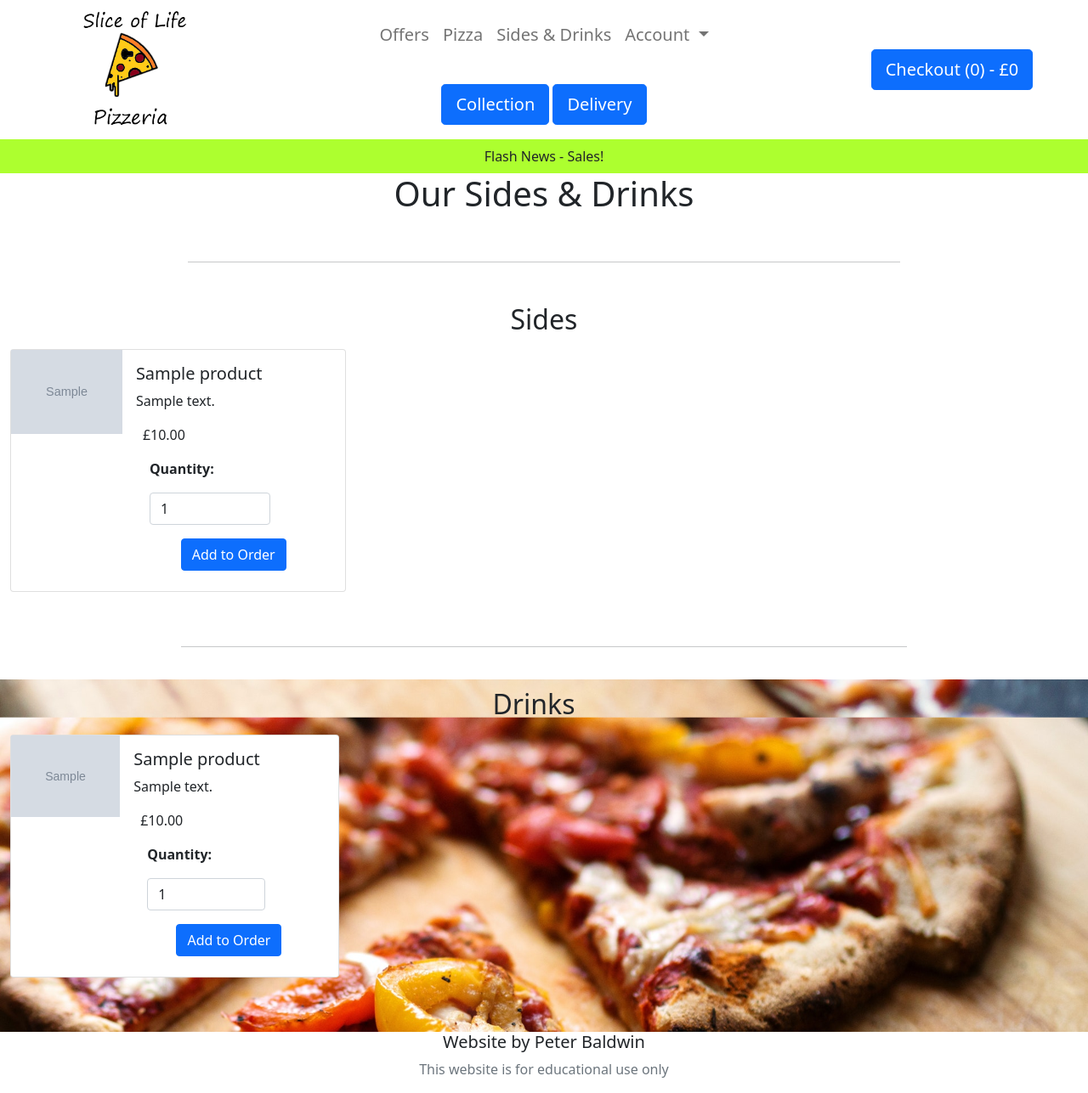
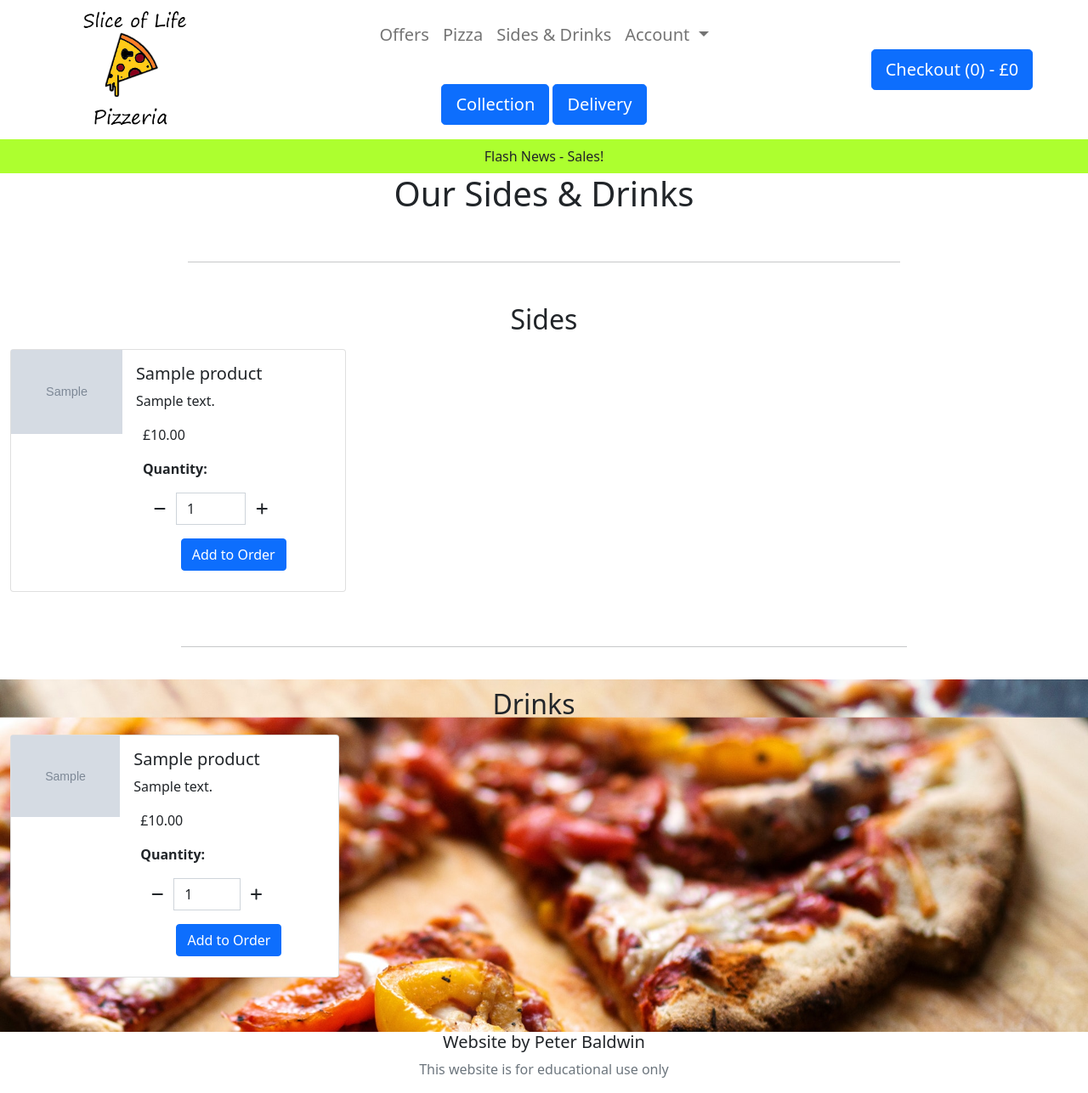
Before and after one commit to Baldpet/slice-of-life-pizzeria, a Django app: template products/templates/products/sides.html in a window 1280 px wide. Shown: the whole page at 85% size. Run offline with Django 3.2, Linux system fonts and the light colour scheme; the template is opened without the code that fills it: values that come from a table or form of the project are taken from there, others are empty; tables that the repository leaves empty hold one stand-in row (values such as "Sample post"); grey boxes marked "Sample" are stand-in pictures; some libraries are stand-ins or nearby versions.

Commit message:
Added increment and decrement buttons to sides.html

```diff
--- a/products/templates/products/sides.html
+++ b/products/templates/products/sides.html
@@ -50,9 +50,29 @@
                                                 {% endfor %}
                                             {% endif %}
                                             <div class="form-row">
-                                                <div class="col-8 m-2 display-inline">
-                                                    <p><strong>Quantity:</strong></p>
-                                                    <input type="number" class="form-control qty-input" value="1" max="99" name="quantity">
+                                                <p><strong>Quantity:</strong></p>
+                                                <div class="form-group w-75">
+                                                    <div class="input-group">
+                                                        <div class="input-group-prepend">
+                                                            <button class="decrement-qty btn"
+                                                                data-item_id="{{ product.id }}"
+                                                                id="decrement-qty_{{ product.id }}">
+                                                                <span class="icon">
+                                                                    <i class="fas fa-minus"></i>
+                                                                </span>
+                                                            </button>
+                                                        </div>
+                                                        <input type="number" class="form-control qty-input" value="1" min="1" max="99" name="quantity" data-item-id="{{ product.id }}" id="id_qty_{{ product.id }}">
+                                                        <div class="input-group-append">
+                                                            <button class="increment-qty btn"
+                                                                data-item_id="{{ product.id }}"
+                                                                id="increment-qty_{{ product.id }}">
+                                                                <span class="icon">
+                                                                    <i class="fas fa-plus"></i>
+                                                                </span>
+                                                            </button>
+                                                        </div>
+                                                    </div>
                                                 </div>
                                                 <div class="col-12 mt-3 text-center">
                                                     <button type="submit" class="btn btn-primary">Add to Order</button>
@@ -110,9 +130,29 @@
                                                 {% endfor %}
                                             {% endif %}
                                             <div class="form-row">
-                                                <div class="col-8 m-2 display-inline">
-                                                    <p><strong>Quantity:</strong></p>
-                                                    <input type="number" class="form-control qty-input" value="1" max="99" name="quantity">
+                                                <p><strong>Quantity:</strong></p>
+                                                <div class="form-group w-75">
+                                                    <div class="input-group">
+                                                        <div class="input-group-prepend">
+                                                            <button class="decrement-qty btn"
+                                                                data-item_id="{{ product.id }}"
+                                                                id="decrement-qty_{{ product.id }}">
+                                                                <span class="icon">
+                                                                    <i class="fas fa-minus"></i>
+                                                                </span>
+                                                            </button>
+                                                        </div>
+                                                        <input type="number" class="form-control qty-input" value="1" min="1" max="99" name="quantity" data-item-id="{{ product.id }}" id="id_qty_{{ product.id }}">
+                                                        <div class="input-group-append">
+                                                            <button class="increment-qty btn"
+                                                                data-item_id="{{ product.id }}"
+                                                                id="increment-qty_{{ product.id }}">
+                                                                <span class="icon">
+                                                                    <i class="fas fa-plus"></i>
+                                                                </span>
+                                                            </button>
+                                                        </div>
+                                                    </div>
                                                 </div>
                                                 <div class="col-12 mt-3 text-center">
                                                     <button type="submit" class="btn btn-primary">Add to Order</button>
@@ -136,4 +176,5 @@
 {% endblock %}
 
 {% block postloadjs %}
+<script type="text/javascript" src="{% static 'products/js/quantity_input_script.js' %}"></script>
 {% endblock %}
```
